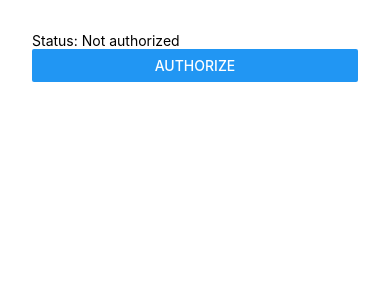
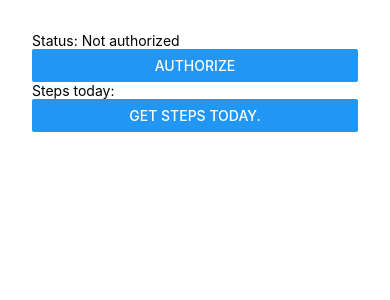
Before and after one commit to kilohealth/rn-fitness-tracker, a React Native app in the folder example/: screen / in a window 390 px wide. Shown: the top 300 px of the page. Built offline with nearby package versions, Linux system fonts and the light colour scheme.

Commit message:
feat(example): fetches steps today

```diff
--- a/example/App.tsx
+++ b/example/App.tsx
@@ -11,6 +11,7 @@ import {
 
 import {
   AuthorizationPermissions,
+  FitnessDataType,
   FitnessTracker,
   GoogleFitDataTypes,
   HealthDataType,
@@ -26,12 +27,20 @@ const permissions: AuthorizationPermissions = {
 const App = () => {
   const [authorized, setAuthorized] = useState(false);
   const isAuthorized: string = authorized ? 'Authorized' : 'Not authorized';
+  const [stepsToday, setStepsToday] = useState<number | null>(null);
 
   const authorize = useCallback(async () => {
     await FitnessTracker.authorize(permissions);
 
     setAuthorized(true);
-  }, [setAuthorized]);
+  }, []);
+
+  const getStepsToday = useCallback(async () => {
+    const steps = await FitnessTracker.getStatisticTodayTotal(
+      FitnessDataType.Steps,
+    );
+    setStepsToday(steps);
+  }, []);
 
   return (
     <SafeAreaView>
@@ -40,6 +49,8 @@ const App = () => {
         <View style={styles.container}>
           <Text>Status: {isAuthorized}</Text>
           <Button title="Authorize" onPress={authorize} />
+          <Text>Steps today: {stepsToday}</Text>
+          <Button title="Get steps today." onPress={getStepsToday} />
         </View>
       </ScrollView>
     </SafeAreaView>
```
Also changed, not shown: 1 other file (tests, documents, lock files or other folders).
